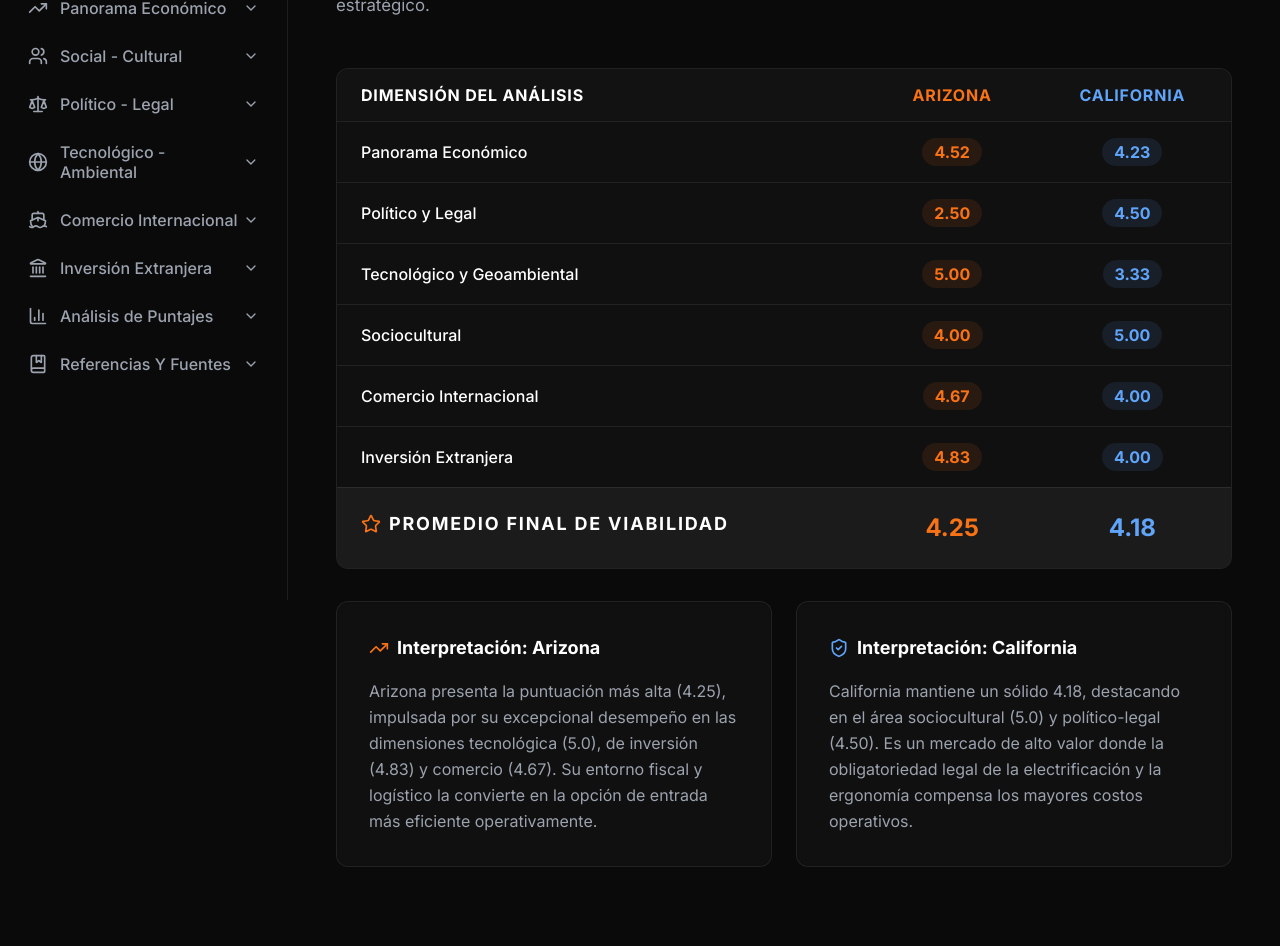
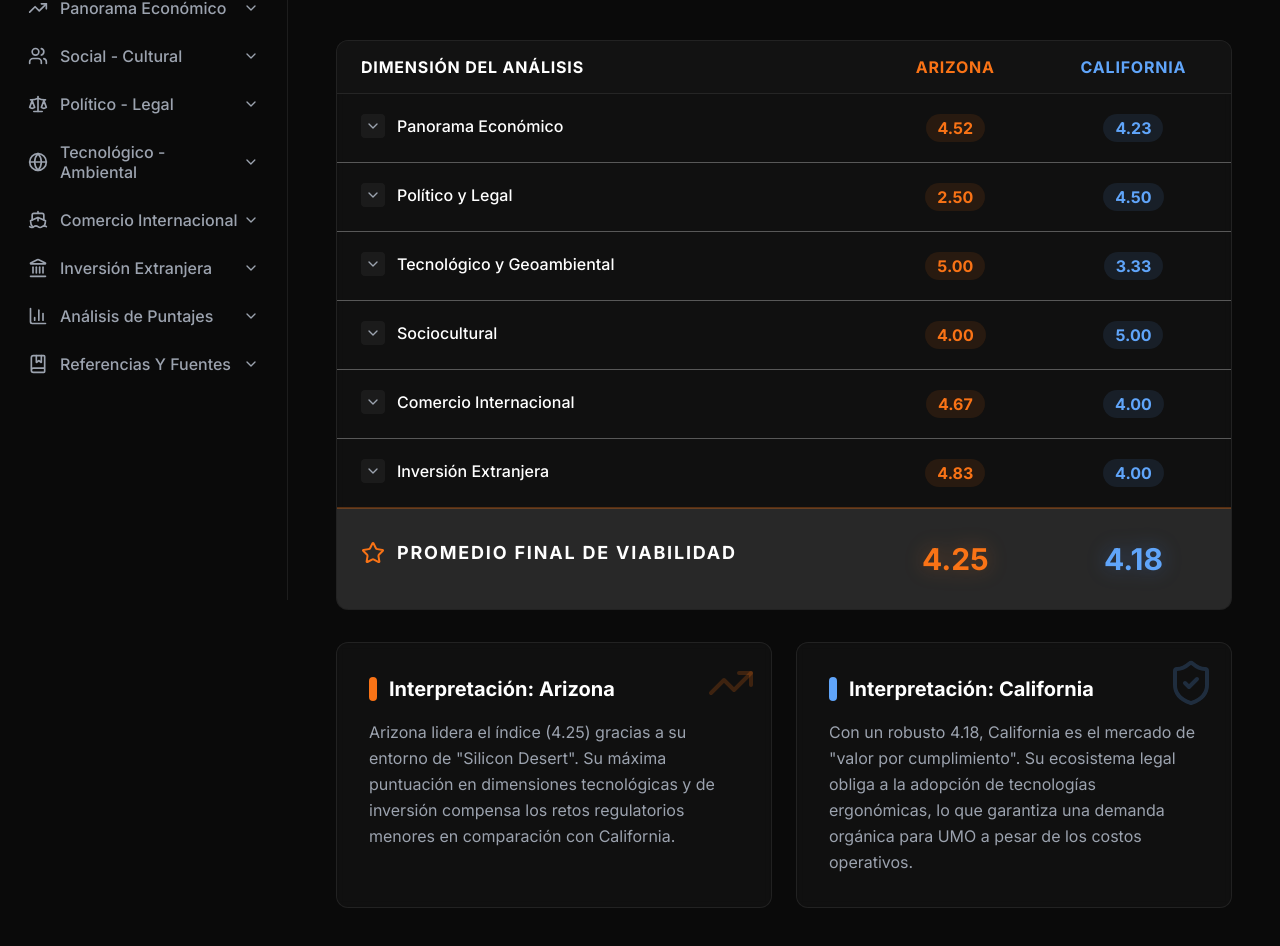
Before and after one commit to 4builes-crypto/Umo-internationalization, a React (Vite) app: page /score-analysis in a window 1280 px wide. Shown: the part 200-1146 px from the top of the page. Built offline with nearby package versions, Linux system fonts and the light colour scheme.

Commit message:
fix: resolve React import error in Score Analysis page

```diff
--- a/src/pages/ScoreAnalysis.tsx
+++ b/src/pages/ScoreAnalysis.tsx
@@ -1,42 +1,101 @@
-import { motion } from 'framer-motion';
-import { BarChart3, TrendingUp, ShieldCheck, Star } from 'lucide-react';
+import React, { useState } from 'react';
+import { motion, AnimatePresence } from 'framer-motion';
+import { BarChart3, TrendingUp, ShieldCheck, Star, ChevronDown, ChevronUp } from 'lucide-react';
 import { useLanguage } from '../contexts/LanguageContext';
 
-const scoreData = [
+interface SubScore {
+  label: { es: string; en: string };
+  arizona: number;
+  california: number;
+}
+
+interface ScoreCategory {
+  id: string;
+  category: { es: string; en: string };
+  arizona: number;
+  california: number;
+  subscores: SubScore[];
+}
+
+const scoreData: ScoreCategory[] = [
   {
+    id: 'eco',
     category: { es: 'Panorama Económico', en: 'Economic Outlook' },
     arizona: 4.52,
-    california: 4.23
+    california: 4.23,
+    subscores: [
+      { label: { es: 'Consumo de los hogares', en: 'Household Consumption' }, arizona: 4.15, california: 5.00 },
+      { label: { es: 'Tasa de Desempleo', en: 'Unemployment Rate' }, arizona: 5.00, california: 3.98 },
+      { label: { es: 'Estabilidad Fiscal (Sales Tax)', en: 'Fiscal Stability' }, arizona: 5.00, california: 3.86 },
+      { label: { es: 'PIB per capita', en: 'GDP per capita' }, arizona: 3.47, california: 5.00 },
+      { label: { es: 'Control de Inflación', en: 'Inflation Control' }, arizona: 5.00, california: 3.33 },
+    ]
   },
   {
+    id: 'pol',
     category: { es: 'Político y Legal', en: 'Political & Legal' },
     arizona: 2.50,
-    california: 4.50
+    california: 4.50,
+    subscores: [
+      { label: { es: 'Regulación de Emisiones', en: 'Emissions Regulation' }, arizona: 2.00, california: 5.00 },
+      { label: { es: 'Entorno Arancelario (TPA/Sec 122)', en: 'Tariff Environment' }, arizona: 3.50, california: 3.50 },
+      { label: { es: 'Normas de Seguridad Laboral', en: 'Safety Standards' }, arizona: 2.00, california: 5.00 },
+    ]
   },
   {
+    id: 'tech',
     category: { es: 'Tecnológico y Geoambiental', en: 'Technological & Environmental' },
     arizona: 5.00,
-    california: 3.33
+    california: 3.33,
+    subscores: [
+      { label: { es: 'Topografía y Vibración (WBV)', en: 'Topography & Vibration' }, arizona: 5.00, california: 3.50 },
+      { label: { es: 'Intensidad de Ciclo Operativo', en: 'Operating Cycle Intensity' }, arizona: 5.00, california: 3.00 },
+      { label: { es: 'Degradación Térmica y UV', en: 'Thermal & UV Degradation' }, arizona: 5.00, california: 3.50 },
+    ]
   },
   {
+    id: 'soc',
     category: { es: 'Sociocultural', en: 'Socio-Cultural' },
     arizona: 4.00,
-    california: 5.00
+    california: 5.00,
+    subscores: [
+      { label: { es: 'Cultura de Exterior y Propiedad', en: 'Outdoor Culture & Ownership' }, arizona: 4.00, california: 5.00 },
+    ]
   },
   {
+    id: 'trade',
     category: { es: 'Comercio Internacional', en: 'International Trade' },
     arizona: 4.67,
-    california: 4.00
+    california: 4.00,
+    subscores: [
+      { label: { es: 'Especialización en Maquinaria', en: 'Machinery Specialization' }, arizona: 4.00, california: 5.00 },
+      { label: { es: 'Facilitación Aduanera y FTZ', en: 'Customs & FTZ' }, arizona: 5.00, california: 3.00 },
+      { label: { es: 'Crecimiento USMCA (T-MEC)', en: 'USMCA Growth' }, arizona: 5.00, california: 4.00 },
+    ]
   },
   {
+    id: 'inv',
     category: { es: 'Inversión Extranjera', en: 'Foreign Investment' },
     arizona: 4.83,
-    california: 4.00
+    california: 4.00,
+    subscores: [
+      { label: { es: 'Manufactura Avanzada (IED)', en: 'Advanced Manufacturing' }, arizona: 5.00, california: 4.00 },
+      { label: { es: 'Zonas de Comercio Exterior', en: 'Foreign-Trade Zones' }, arizona: 5.00, california: 3.00 },
+      { label: { es: 'Madurez Electromovilidad', en: 'Electromobility Maturity' }, arizona: 4.50, california: 5.00 },
+    ]
   }
 ];
 
 export const ScoreAnalysis = () => {
   const { language } = useLanguage();
+  const [expandedRows, setExpandedRows] = useState<Record<string, boolean>>({});
+
+  const toggleRow = (id: string) => {
+    setExpandedRows(prev => ({
+      ...prev,
+      [id]: !prev[id]
+    }));
+  };
 
   const azAverage = scoreData.reduce((acc, curr) => acc + curr.arizona, 0) / scoreData.length;
   const caAverage = scoreData.reduce((acc, curr) => acc + curr.california, 0) / scoreData.length;
@@ -53,15 +112,15 @@ export const ScoreAnalysis = () => {
         </h1>
         <p className="text-textSecondary max-w-3xl leading-relaxed mt-4">
           {language === 'es'
-            ? 'Recopilación comparativa de los indicadores de viabilidad en todas las dimensiones del análisis estratégico.'
-            : 'Comparative compilation of viability indicators across all dimensions of the strategic analysis.'}
+            ? 'Explora el desglose detallado de los indicadores de viabilidad haciendo clic en cada apartado.'
+            : 'Explore the detailed breakdown of viability indicators by clicking on each section.'}
         </p>
       </header>
 
       <section className="space-y-8">
         <div className="glass-card overflow-hidden border-zinc-800">
           <div className="overflow-x-auto">
-            <table className="w-full text-left">
+            <table className="w-full text-left border-collapse">
               <thead>
                 <tr className="bg-surface/50 border-b border-glassBorder">
                   <th className="px-6 py-4 text-sm font-bold text-white uppercase tracking-wider">
@@ -75,42 +134,78 @@ export const ScoreAnalysis = () => {
                   </th>
                 </tr>
               </thead>
-              <tbody className="divide-y divide-glassBorder">
-                {scoreData.map((row, idx) => (
-                  <motion.tr
-                    key={idx}
-                    initial={{ opacity: 0, x: -10 }}
-                    whileInView={{ opacity: 1, x: 0 }}
-                    transition={{ delay: idx * 0.05 }}
-                    className="hover:bg-white/5 transition-colors"
+              <tbody>
+                {scoreData.map((category) => (
+                  <React.Fragment key={category.id}>
+                    <tr
+                      onClick={() => toggleRow(category.id)}
+                      className="hover:bg-white/5 transition-colors cursor-pointer group border-b border-glassBorder/30"
                     >
-                    <td className="px-6 py-4 text-sm font-medium text-white">
-                      {language === 'es' ? row.category.es : row.category.en}
+                      <td className="px-6 py-5 text-sm font-medium text-white flex items-center gap-3">
+                        <div className="p-1 rounded bg-white/5 group-hover:bg-unoOrange/20 transition-colors">
+                          {expandedRows[category.id] ? <ChevronUp className="w-4 h-4 text-unoOrange" /> : <ChevronDown className="w-4 h-4 text-textSecondary" />}
+                        </div>
+                        {language === 'es' ? category.category.es : category.category.en}
                       </td>
-                    <td className="px-6 py-4 text-center">
+                      <td className="px-6 py-5 text-center">
                         <span className="inline-block px-3 py-1 rounded-full bg-unoOrange/10 text-unoOrange font-bold text-sm">
-                        {row.arizona.toFixed(2)}
+                          {category.arizona.toFixed(2)}
                         </span>
                       </td>
-                    <td className="px-6 py-4 text-center">
+                      <td className="px-6 py-5 text-center">
                         <span className="inline-block px-3 py-1 rounded-full bg-blue-400/10 text-blue-400 font-bold text-sm">
-                        {row.california.toFixed(2)}
+                          {category.california.toFixed(2)}
                         </span>
                       </td>
+                    </tr>
+
+                    <AnimatePresence>
+                      {expandedRows[category.id] && (
+                        <motion.tr
+                          initial={{ opacity: 0, height: 0 }}
+                          animate={{ opacity: 1, height: 'auto' }}
+                          exit={{ opacity: 0, height: 0 }}
+                          className="bg-black/20"
+                        >
+                          <td colSpan={3} className="px-0 py-0">
+                            <div className="overflow-hidden">
+                              <table className="w-full">
+                                <tbody>
+                                  {category.subscores.map((sub, sIdx) => (
+                                    <tr key={sIdx} className="border-b border-white/5 last:border-0">
+                                      <td className="pl-16 pr-6 py-3 text-xs text-textSecondary italic">
+                                        • {language === 'es' ? sub.label.es : sub.label.en}
+                                      </td>
+                                      <td className="px-6 py-3 text-center text-xs font-semibold text-unoOrange/80">
+                                        {sub.arizona.toFixed(2)}
+                                      </td>
+                                      <td className="px-6 py-3 text-center text-xs font-semibold text-blue-400/80">
+                                        {sub.california.toFixed(2)}
+                                      </td>
+                                    </tr>
+                                  ))}
+                                </tbody>
+                              </table>
+                            </div>
+                          </td>
                         </motion.tr>
+                      )}
+                    </AnimatePresence>
+                  </React.Fragment>
                 ))}
-                <tr className="bg-white/5 border-t-2 border-unoOrange/30">
-                  <td className="px-6 py-6 text-base font-bold text-white uppercase tracking-widest flex items-center gap-2">
-                    <Star className="w-5 h-5 text-unoOrange" />
+
+                <tr className="bg-white/10 border-t-2 border-unoOrange/30">
+                  <td className="px-6 py-8 text-base font-bold text-white uppercase tracking-widest flex items-center gap-3">
+                    <Star className="w-6 h-6 text-unoOrange" />
                     {language === 'es' ? 'PROMEDIO FINAL DE VIABILIDAD' : 'FINAL VIABILITY AVERAGE'}
                   </td>
-                  <td className="px-6 py-6 text-center">
-                    <span className="text-2xl font-black text-unoOrange">
+                  <td className="px-6 py-8 text-center">
+                    <span className="text-3xl font-black text-unoOrange drop-shadow-[0_0_10px_rgba(249,115,22,0.3)]">
                       {azAverage.toFixed(2)}
                     </span>
                   </td>
-                  <td className="px-6 py-6 text-center">
-                    <span className="text-2xl font-black text-blue-400">
+                  <td className="px-6 py-8 text-center">
+                    <span className="text-3xl font-black text-blue-400 drop-shadow-[0_0_10px_rgba(59,130,246,0.3)]">
                       {caAverage.toFixed(2)}
                     </span>
                   </td>
@@ -120,29 +215,48 @@ export const ScoreAnalysis = () => {
           </div>
         </div>
 
+        {/* Interpretations */}
         <div className="grid grid-cols-1 md:grid-cols-2 gap-6">
-          <div className="glass-card p-8 bg-unoOrange/5 border-unoOrange/20">
-            <h3 className="text-lg font-bold text-white mb-4 flex items-center gap-2">
-              <TrendingUp className="w-5 h-5 text-unoOrange" />
+          <motion.div
+            initial={{ opacity: 0, y: 20 }}
+            whileInView={{ opacity: 1, y: 0 }}
+            viewport={{ once: true }}
+            className="glass-card p-8 bg-unoOrange/5 border-unoOrange/20 relative group"
+          >
+            <div className="absolute top-4 right-4 text-unoOrange/20 group-hover:text-unoOrange/40 transition-colors">
+              <TrendingUp className="w-12 h-12" />
+            </div>
+            <h3 className="text-xl font-bold text-white mb-4 flex items-center gap-3">
+              <span className="w-2 h-6 bg-unoOrange rounded-full" />
               {language === 'es' ? 'Interpretación: Arizona' : 'Interpretation: Arizona'}
             </h3>
-            <p className="text-sm text-textSecondary leading-relaxed">
+            <p className="text-sm text-textSecondary leading-relaxed relative z-10">
               {language === 'es'
-                ? 'Arizona presenta la puntuación más alta (4.25), impulsada por su excepcional desempeño en las dimensiones tecnológica (5.0), de inversión (4.83) y comercio (4.67). Su entorno fiscal y logístico la convierte en la opción de entrada más eficiente operativamente.'
-                : 'Arizona presents the highest score (4.25), driven by its exceptional performance in the technological (5.0), investment (4.83), and trade (4.67) dimensions. Its fiscal and logistical environment makes it the most operationally efficient entry option.'}
+                ? 'Arizona lidera el índice (4.25) gracias a su entorno de "Silicon Desert". Su máxima puntuación en dimensiones tecnológicas y de inversión compensa los retos regulatorios menores en comparación con California.'
+                : 'Arizona leads the index (4.25) thanks to its "Silicon Desert" environment. Its maximum scores in technological and investment dimensions offset the minor regulatory challenges compared to California.'}
             </p>
+          </motion.div>
+
+          <motion.div
+            initial={{ opacity: 0, y: 20 }}
+            whileInView={{ opacity: 1, y: 0 }}
+            viewport={{ once: true }}
+            transition={{ delay: 0.1 }}
+            className="glass-card p-8 bg-blue-400/5 border-blue-400/20 relative group"
+          >
+            <div className="absolute top-4 right-4 text-blue-400/20 group-hover:text-blue-400/40 transition-colors">
+              <ShieldCheck className="w-12 h-12" />
             </div>
-          <div className="glass-card p-8 bg-blue-400/5 border-blue-400/20">
-            <h3 className="text-lg font-bold text-white mb-4 flex items-center gap-2">
-              <ShieldCheck className="w-5 h-5 text-blue-400" />
+            <h3 className="text-xl font-bold text-white mb-4 flex items-center gap-3">
+              <span className="w-2 h-6 bg-blue-400 rounded-full" />
               {language === 'es' ? 'Interpretación: California' : 'Interpretation: California'}
             </h3>
-            <p className="text-sm text-textSecondary leading-relaxed">
+            <p className="text-sm text-textSecondary leading-relaxed relative z-10">
               {language === 'es'
-                ? 'California mantiene un sólido 4.18, destacando en el área sociocultural (5.0) y político-legal (4.50). Es un mercado de alto valor donde la obligatoriedad legal de la electrificación y la ergonomía compensa los mayores costos operativos.'
-                : 'California maintains a solid 4.18, standing out in the socio-cultural (5.0) and political-legal (4.50) areas. It is a high-value market where the legal requirement for electrification and ergonomics offsets higher operating costs.'}
+                ? 'Con un robusto 4.18, California es el mercado de "valor por cumplimiento". Su ecosistema legal obliga a la adopción de tecnologías ergonómicas, lo que garantiza una demanda orgánica para UMO a pesar de los costos operativos.'
+                : 'With a robust 4.18, California is the "value through compliance" market. Its legal ecosystem forces the adoption of ergonomic technologies, ensuring organic demand for UMO despite operational costs.'}
             </p>
-          </div>
+          </motion.div>
         </div>
       </section>
     </div>
```
Lines whose indentation alone changed are shown as unchanged.
